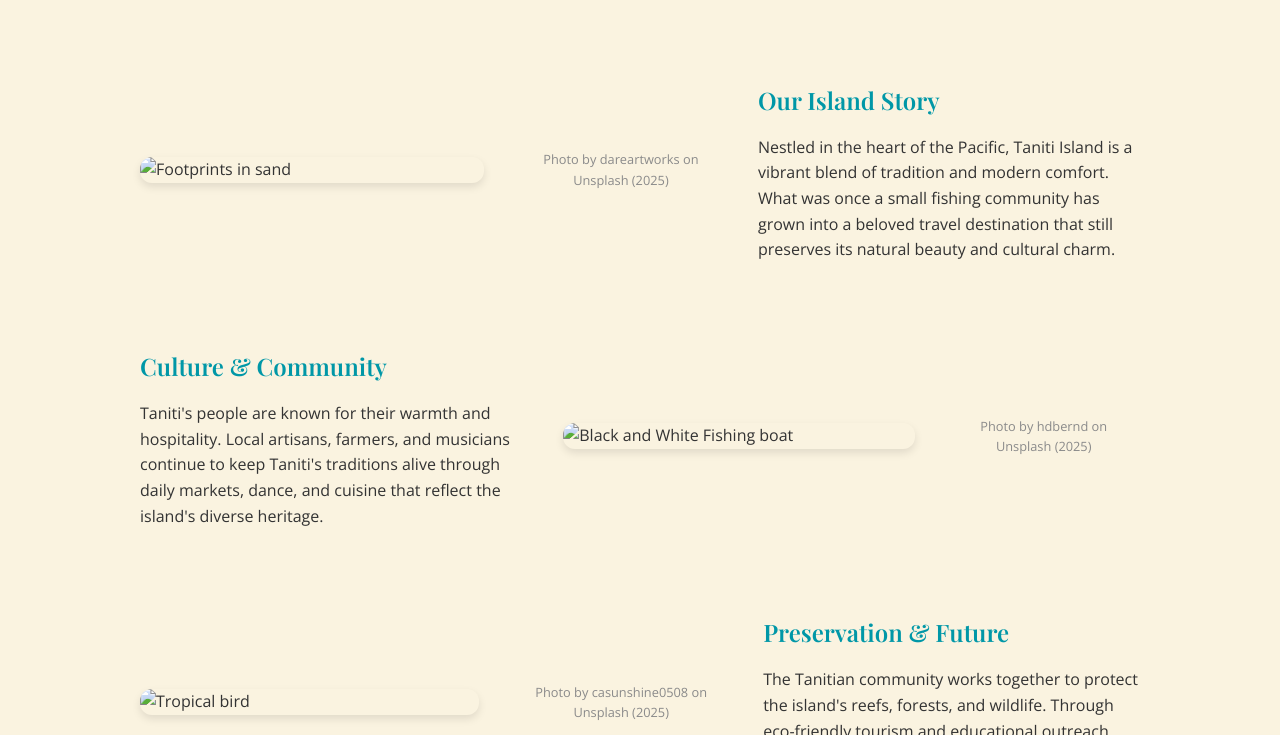
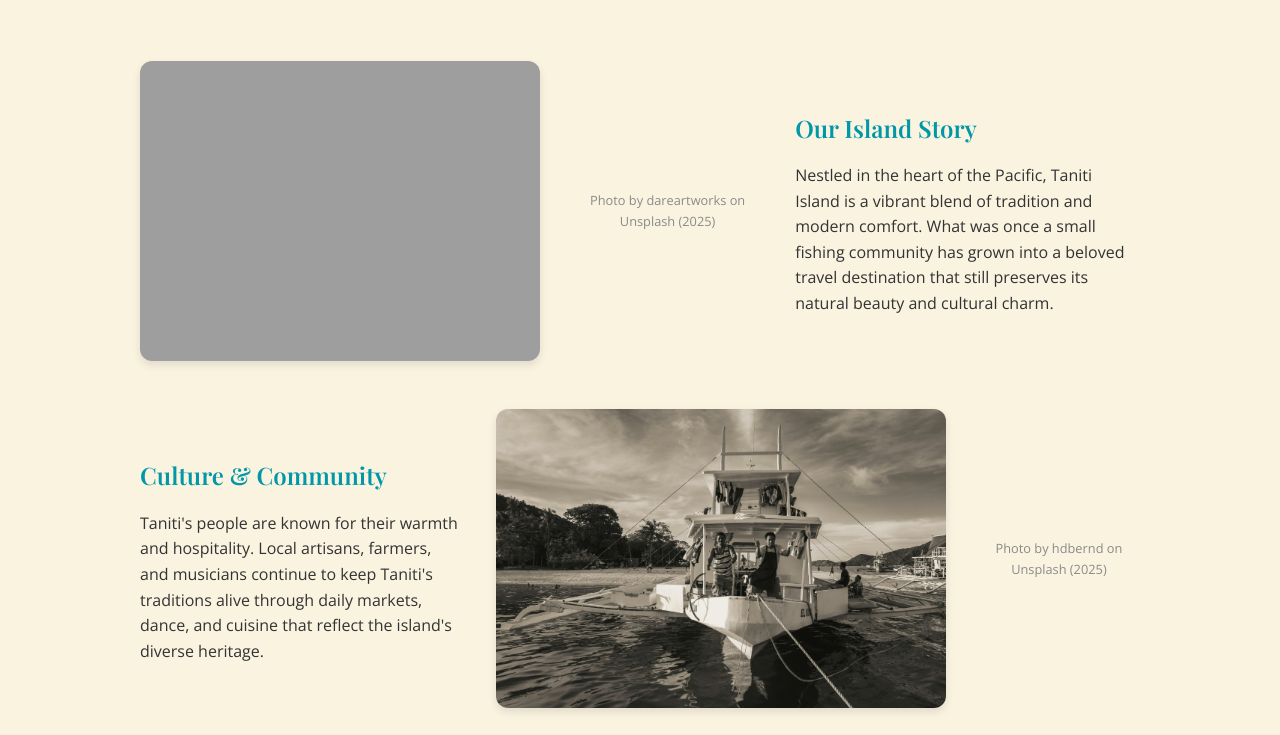
Before and after one commit to Dinbarkus/Taniti-Prototype, a plain HTML site: page about.html in a window 1280 px wide. Shown: the part 614-1349 px from the top of the page. Drawn offline with nearby package versions, Linux system fonts and the light colour scheme; the site is published under a folder, as on GitHub Pages, so addresses that start at the root find nothing.

Commit message:
Update about.html
Removed "/" from links

```diff
--- a/about.html
+++ b/about.html
@@ -32,7 +32,7 @@
 
   <!-- HERO -->
   <section class="hero">
-    <img src="/Assets/arial_island_view.jpg" alt="Aerial View of an Island" class="hero-bg"> <!-- https://unsplash.com/@xaviercoiffic -->
+    <img src="Assets/arial_island_view.jpg" alt="Aerial View of an Island" class="hero-bg"> <!-- https://unsplash.com/@xaviercoiffic -->
     <h1 class="hero-title">About Taniti Island</h1>
     <p class="hero-caption">Photo by xaviercoiffic on Unsplash (2025)</p>
   </section>
@@ -40,7 +40,7 @@
   <!-- ABOUT CONTENT -->
   <section class="about">
     <div class="about-section">
-      <img src="/Assets/island_story.jpg" alt="Footprints in sand"> <!-- https://unsplash.com/@dareartworks -->
+      <img src="Assets/island_story.jpg" alt="Footprints in sand"> <!-- https://unsplash.com/@dareartworks -->
       <div class="card-caption">Photo by dareartworks on Unsplash (2025)</div>
       <div class="text">
         <h2>Our Island Story</h2>
@@ -61,12 +61,12 @@
           island's diverse heritage.
         </p>
       </div>
-      <img src="/Assets/fishing_boat.jpg" alt="Black and White Fishing boat"> <!-- https://unsplash.com/@hdbernd -->
+      <img src="Assets/fishing_boat.jpg" alt="Black and White Fishing boat"> <!-- https://unsplash.com/@hdbernd -->
       <div class="card-caption">Photo by hdbernd on Unsplash (2025)</div>
     </div>
 
     <div class="about-section">
-      <img src="/Assets/tropical_bird.jpg" alt="Tropical bird"> <!-- https://unsplash.com/@casunshine0508 -->
+      <img src="Assets/tropical_bird.jpg" alt="Tropical bird"> <!-- https://unsplash.com/@casunshine0508 -->
       <div class="card-caption">Photo by casunshine0508 on Unsplash (2025)</div>
       <div class="text">
         <h2>Preservation & Future</h2>
```
